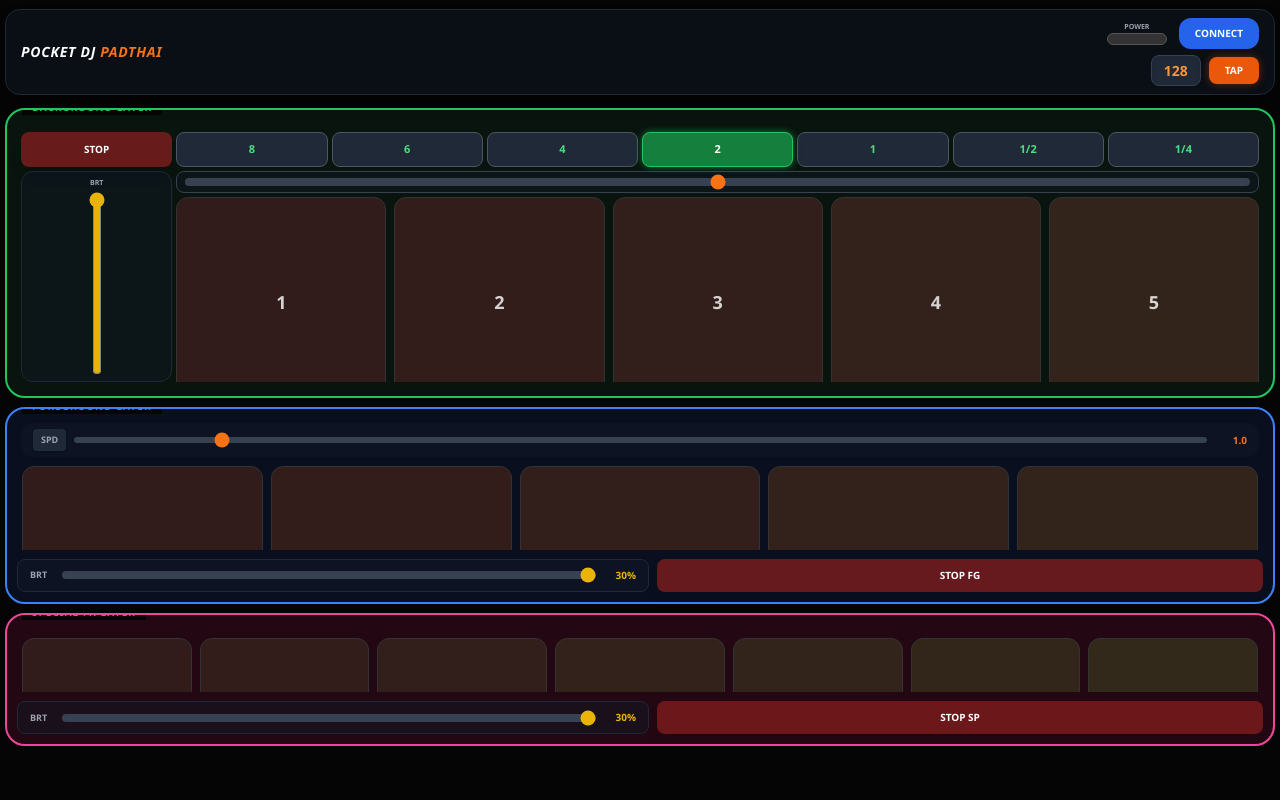
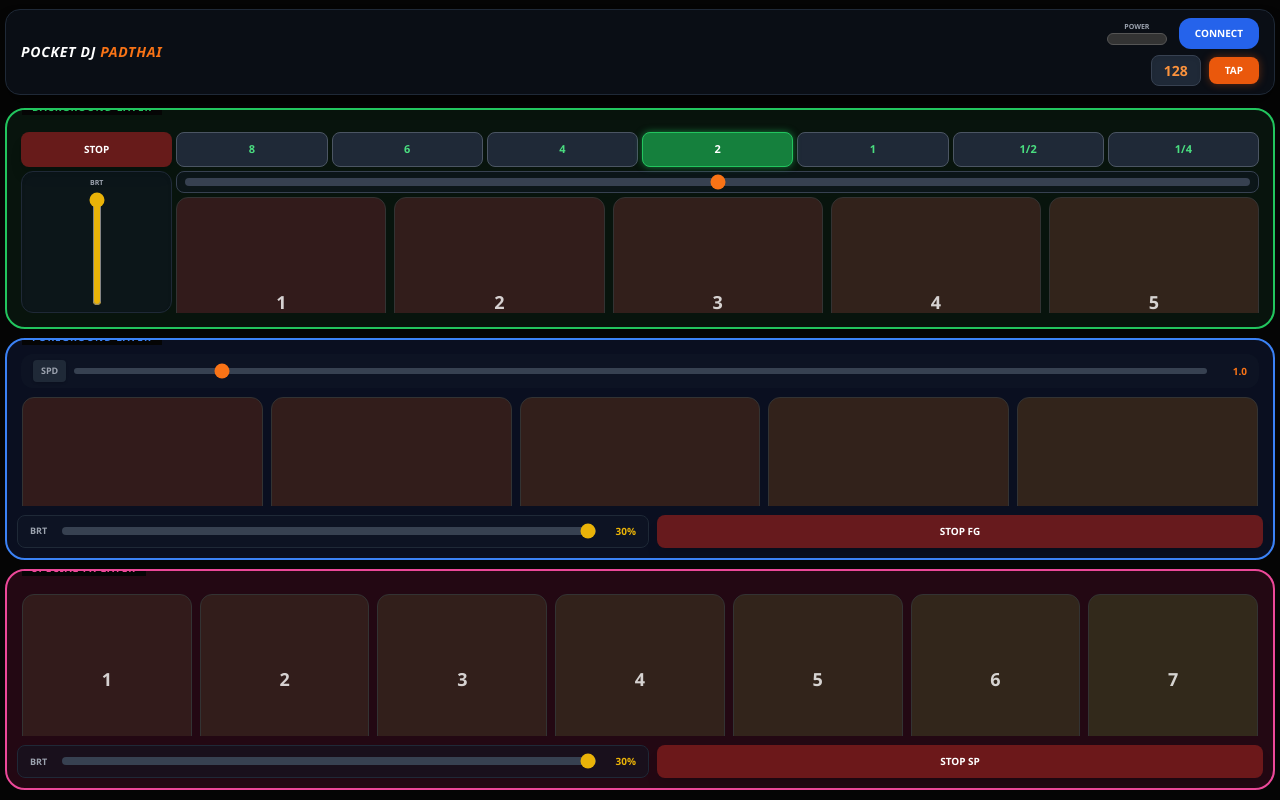
Before and after one commit to taif55/padthaiv1, a plain HTML site: page index.html in a window 1280 px wide. Drawn offline with nearby package versions, Linux system fonts and the light colour scheme.

Commit message:
Update index.html

```diff
--- a/index.html
+++ b/index.html
@@ -78,24 +78,23 @@
             overflow: hidden;
         }
 
-        .layer-bg {
-            flex: 0 0 37%;
+       .layer-bg {
+            flex: 1; min-h-0;
             border: 2px solid #22c55e;
             background-color: rgba(20, 83, 45, 0.2);
         }
 
         .layer-fg {
-            flex: 0 0 25%;
+            flex: 1; min-h-0;
             border: 2px solid #3b82f6;
             background-color: rgba(30, 58, 138, 0.2);
         }
 
         .layer-sp {
-            flex: 0 0 17%;
+            flex: 1; min-h-0;
             border: 2px solid #ec4899;
             background-color: rgba(157, 23, 77, 0.2);
         }
-
         .layer-title {
             position: absolute;
             top: -10px;
@@ -234,7 +233,7 @@
                                onchange="dropSCL(this.value)">
                     </div>
 
-                    <div class="pad-container !mb-0 !mt-0 !p-0 pr-1 overflow-y-auto flex-1 h-[80px]">
+                    <div class="pad-container !mb-0 !mt-0 !p-0 pr-1 overflow-y-auto flex-1 min-h-0">
                         <div id="padGridBG" class="grid-style"></div>
                     </div>
                 </div>
```
